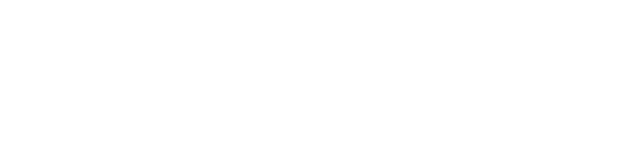
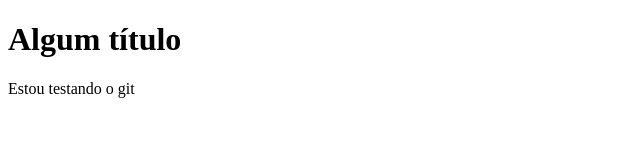
Before and after one commit to VictorCoded/git_teste, a plain HTML site: page index.html in a window 1280 px wide. Shown: the whole page, without its empty margins (0-640 px from the left). Drawn offline with Linux system fonts and the light colour scheme.

Commit message:
Criei titulo de parágrafo

```diff
--- a/index.html
+++ b/index.html
@@ -6,6 +6,7 @@
     <title>Tutorial de Git.</title>
 </head>
 <body>
-
+    <h1>Algum título</h1>
+    <p>Estou testando o git</p>
 </body>
 </html>
```
